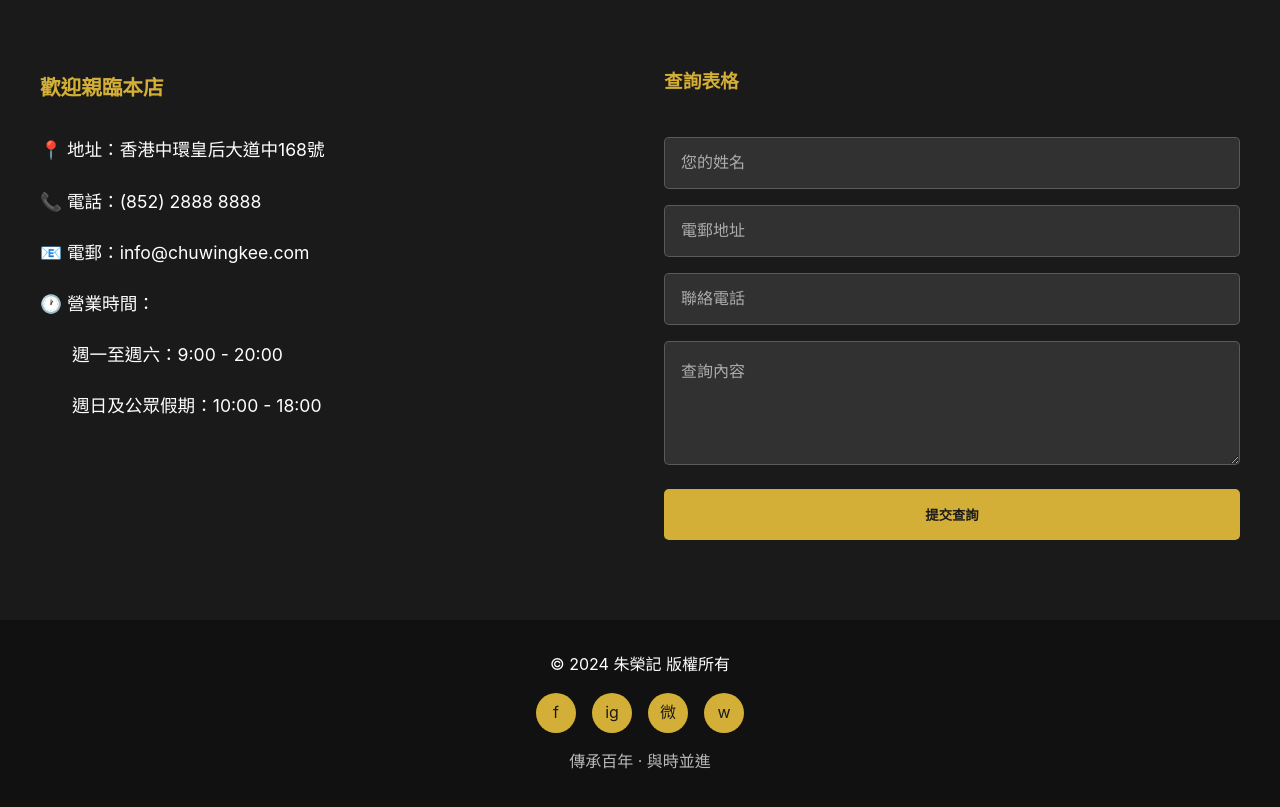
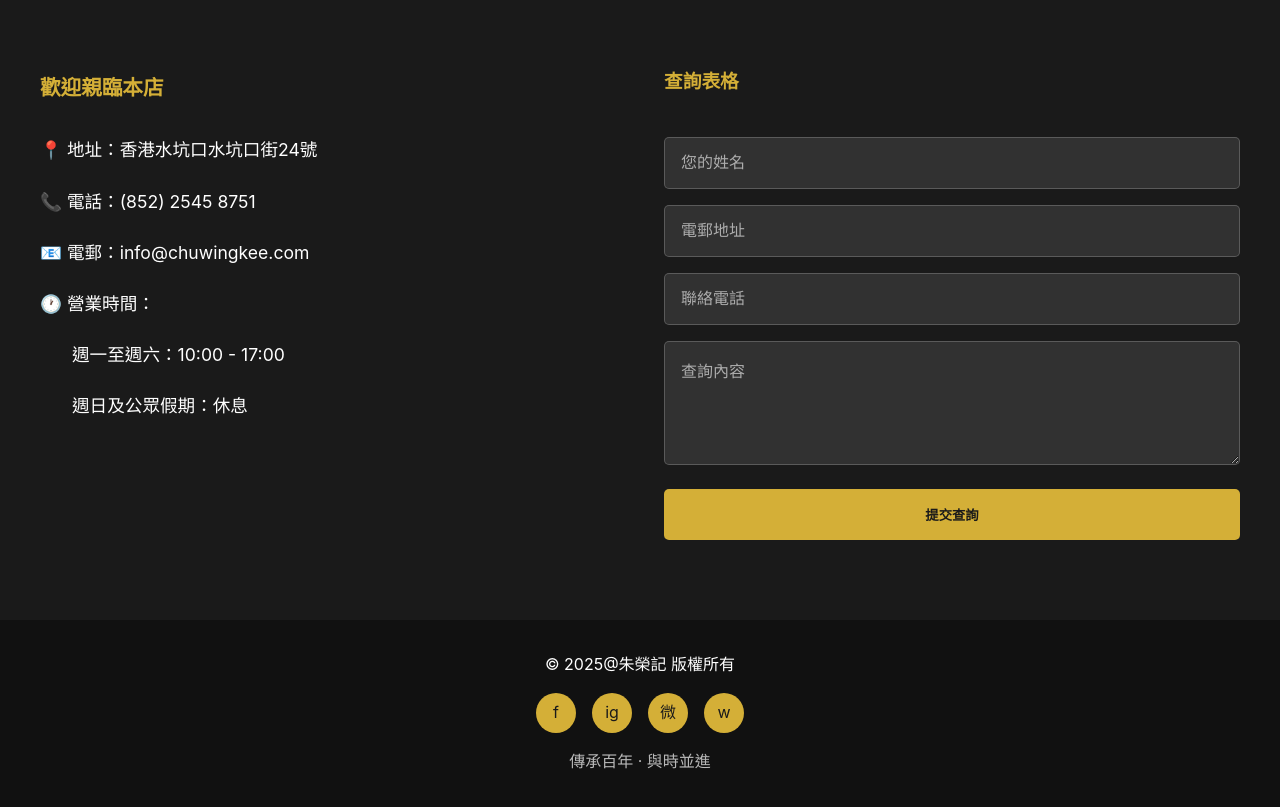
Before and after one commit to KamKam1210/chuwingkee-website, a plain HTML site: page index.html in a window 1280 px wide. Shown: the part 3020-3827 px from the top of the page. Drawn offline with Linux system fonts and the light colour scheme.

Commit message:
index.html

```diff
--- a/index.html
+++ b/index.html
@@ -850,12 +850,12 @@
             <div class="contact-content">
                 <div class="contact-info">
                     <h3 style="color: var(--gold); margin-bottom: 1.5rem;">歡迎親臨本店</h3>
-                    <p>📍 地址：香港中環皇后大道中168號</p>
-                    <p>📞 電話：(852) 2888 8888</p>
+                    <p>📍 地址：香港水坑口水坑口街24號</p>
+                    <p>📞 電話：(852) 2545 8751</p>
                     <p>📧 電郵：info@chuwingkee.com</p>
                     <p>🕐 營業時間：</p>
-                    <p style="margin-left: 2rem;">週一至週六：9:00 - 20:00</p>
-                    <p style="margin-left: 2rem;">週日及公眾假期：10:00 - 18:00</p>
+                    <p style="margin-left: 2rem;">週一至週六：10:00 - 17:00</p>
+                    <p style="margin-left: 2rem;">週日及公眾假期：休息</p>
                 </div>
                 <div class="contact-form">
                     <h3 style="color: var(--gold); margin-bottom: 1.5rem;">查詢表格</h3>
@@ -880,7 +880,7 @@
     <!-- Footer -->
     <footer>
         <div class="footer-content">
-            <p>&copy; 2024 朱榮記 版權所有</p>
+            <p>&copy; 2025@朱榮記 版權所有</p>
             <div class="social-links">
                 <a href="#">f</a>
                 <a href="#">ig</a>
```
